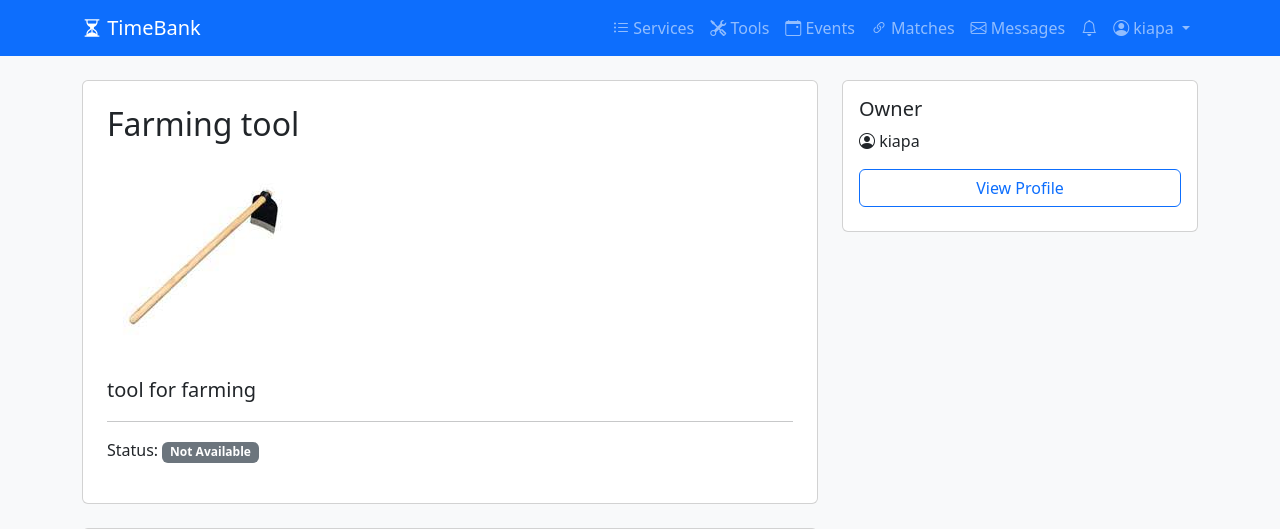
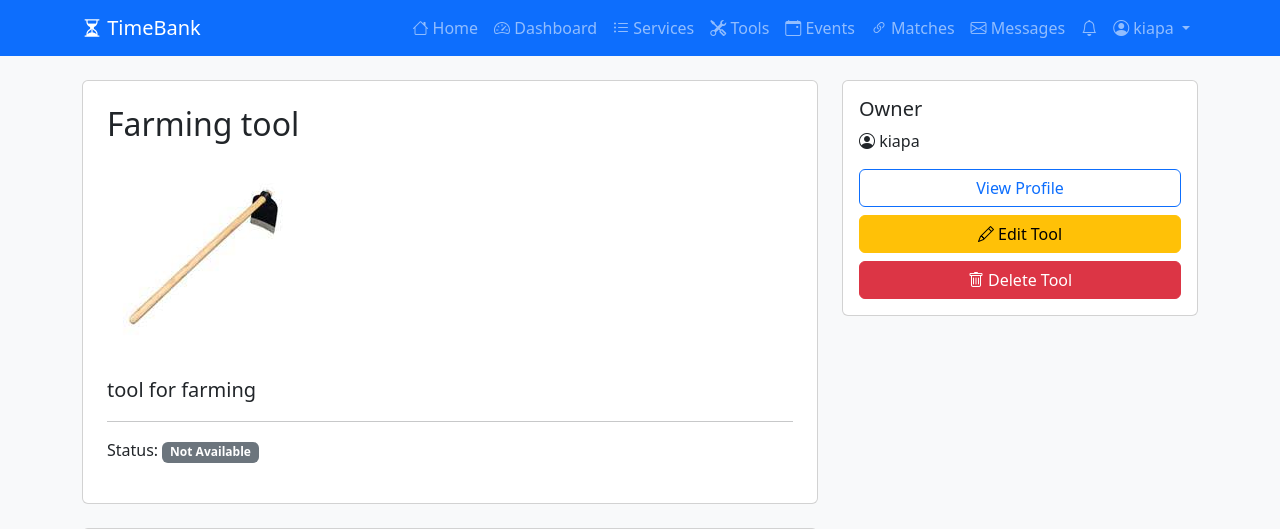
Before and after one commit to Kiapa/TimeBank, a Django app: page /tools/1/ in a window 1280 px wide. Shown: the top 529 px of the page. Run offline with Django 5.2, Linux system fonts and the light colour scheme; a user stored in the database is signed in; data comes from the database, SQL or seed files in the repository; both versions use the stored data as it was after the commit.

Commit message:
fixed notification issues

```diff
--- a/ResourceHub/myapp/templates/base.html
+++ b/ResourceHub/myapp/templates/base.html
@@ -29,6 +29,18 @@
             </button>
             <div class="collapse navbar-collapse" id="navbarNav">
                 <ul class="navbar-nav ms-auto">
+                    <li class="nav-item">
+                        <a class="nav-link" href="{% url 'home' %}">
+                            <i class="bi bi-house"></i> Home
+                        </a>
+                    </li>
+                    {% if user.is_authenticated %}
+                    <li class="nav-item">
+                        <a class="nav-link" href="{% url 'dashboard' %}">
+                            <i class="bi bi-speedometer2"></i> Dashboard
+                        </a>
+                    </li>
+                    {% endif %}
                     <li class="nav-item">
                         <a class="nav-link" href="{% url 'listing_browse' %}">
                             <i class="bi bi-list-ul"></i> Services
--- a/ResourceHub/myapp/templates/tools/detail.html
+++ b/ResourceHub/myapp/templates/tools/detail.html
@@ -46,8 +46,19 @@
                 <p class="text-muted small">{{ tool.owner.profile.location }}</p>
                 <a href="{% url 'view_profile' tool.owner.username %}" class="btn btn-outline-primary w-100 mb-2">View Profile</a>
 
-                {% if user.is_authenticated and user != tool.owner and tool.is_available %}
-                <a href="{% url 'tool_request_borrow' tool.pk %}" class="btn btn-success w-100">Request to Borrow</a>
+                {% if user == tool.owner %}
+                <!-- Owner actions -->
+                <a href="{% url 'tool_edit' tool.pk %}" class="btn btn-warning w-100 mb-2">
+                    <i class="bi bi-pencil"></i> Edit Tool
+                </a>
+                <a href="{% url 'tool_delete' tool.pk %}" class="btn btn-danger w-100">
+                    <i class="bi bi-trash"></i> Delete Tool
+                </a>
+                {% elif user.is_authenticated and tool.is_available %}
+                <!-- Borrow action for others -->
+                <a href="{% url 'tool_request_borrow' tool.pk %}" class="btn btn-success w-100">
+                    <i class="bi bi-box-arrow-right"></i> Request to Borrow
+                </a>
                 {% endif %}
             </div>
         </div>
--- a/ResourceHub/myapp/templates/tools/request_borrow.html
+++ b/ResourceHub/myapp/templates/tools/request_borrow.html
@@ -1,5 +1,5 @@
 {% extends 'base.html' %}
-{% block title %}Request to Borrow{{ endblock %}
+{% block title %}Request to Borrow{% endblock %}
 {% block content %}
 <div class="row justify-content-center">
     <div class="col-md-6">
--- a/ResourceHub/myapp/urls.py
+++ b/ResourceHub/myapp/urls.py
@@ -29,6 +29,8 @@ urlpatterns = [
     path('tools/', views.tool_browse, name='tool_browse'),
     path('tools/create/', views.tool_create, name='tool_create'),
     path('tools/<int:pk>/', views.tool_detail, name='tool_detail'),
+    path('tools/<int:pk>/edit/', views.tool_edit, name='tool_edit'),
+    path('tools/<int:pk>/delete/', views.tool_delete, name='tool_delete'),
     path('tools/<int:pk>/borrow/', views.tool_request_borrow, name='tool_request_borrow'),
     path('tools/borrows/', views.tool_manage_borrows, name='tool_manage_borrows'),
     path('tools/borrows/<int:pk>/approve/', views.tool_approve_borrow, name='tool_approve_borrow'),
@@ -55,4 +57,5 @@ urlpatterns = [
     path('messages/conversation/<int:conversation_pk>/request-credits/', views.request_credits, name='request_credits'),
     path('messages/credit/<int:message_pk>/respond/<str:action>/', views.respond_to_credit_request, name='respond_to_credit_request'),
     path('notifications/', views.notifications, name='notifications'),
+    path('notifications/borrow/<int:borrow_id>/respond/<str:action>/', views.respond_to_borrow_request, name='respond_to_borrow_request'),
 ]
--- a/ResourceHub/myapp/views.py
+++ b/ResourceHub/myapp/views.py
@@ -355,6 +355,46 @@ def tool_approve_borrow(request, pk):
         return redirect('tool_manage_borrows')
 
     return render(request, 'tools/approve_borrow.html', {'borrow': borrow})
+
+@login_required
+def tool_edit(request, pk):
+    """Edit a tool listing"""
+    tool = get_object_or_404(Tool, pk=pk, owner=request.user)
+
+    if request.method == 'POST':
+        form = ToolForm(request.POST, request.FILES, instance=tool)
+        if form.is_valid():
+            form.save()
+            messages.success(request, f'{tool.name} updated successfully!')
+            return redirect('tool_detail', pk=tool.pk)
+    else:
+        form = ToolForm(instance=tool)
+
+    context = {
+        'form': form,
+        'tool': tool,
+        'is_edit': True,
+    }
+    return render(request, 'tools/create.html', context)
+
+@login_required
+def tool_delete(request, pk):
+    """Delete a tool listing"""
+    tool = get_object_or_404(Tool, pk=pk, owner=request.user)
+
+    # Check if tool has active borrows
+    active_borrows = ToolBorrow.objects.filter(tool=tool, status='APPROVED').exists()
+    if active_borrows:
+        messages.error(request, 'Cannot delete tool with active borrows. Please wait until all borrows are completed.')
+        return redirect('tool_detail', pk=pk)
+
+    if request.method == 'POST':
+        tool_name = tool.name
+        tool.delete()
+        messages.success(request, f'{tool_name} has been deleted.')
+        return redirect('tool_browse')
+
+    return render(request, 'tools/delete.html', {'tool': tool})
 
 # ============== EVENTS ==============
 def event_browse(request):
@@ -822,16 +862,68 @@ def respond_to_credit_request(request, message_pk, action):
 
 @login_required
 def notifications(request):
-    """View all notifications"""
-    user_notifications = Notification.objects.filter(user=request.user)[:50]
+    """View all notifications and pending tool borrow requests"""
+    # Get notifications queryset (not sliced yet)
+    user_notifications = Notification.objects.filter(user=request.user)
 
     # Mark all as read if requested
     if request.GET.get('mark_read'):
         user_notifications.update(is_read=True)
         return redirect('notifications')
 
+    # Get pending tool borrow requests where user is the tool owner
+    pending_borrow_requests = ToolBorrow.objects.filter(
+        tool__owner=request.user,
+        status='PENDING'
+    ).select_related('borrower', 'tool')
+
+    # Get unread count before slicing
+    unread_count = user_notifications.filter(is_read=False).count()
+
     context = {
-        'notifications': user_notifications,
-        'unread_count': user_notifications.filter(is_read=False).count(),
+        'notifications': user_notifications[:50],  # Now slice after filtering
+        'pending_borrow_requests': pending_borrow_requests,
+        'unread_count': unread_count,
     }
     return render(request, 'messages/notifications.html', context)
+
+@login_required
+def respond_to_borrow_request(request, borrow_id, action):
+    """Accept or decline a tool borrow request"""
+    borrow_request = get_object_or_404(ToolBorrow, pk=borrow_id, tool__owner=request.user)
+
+    if borrow_request.status != 'PENDING':
+        messages.error(request, 'This request has already been processed.')
+        return redirect('notifications')
+
+    if action == 'accept':
+        borrow_request.status = 'APPROVED'
+        borrow_request.tool.is_available = False
+        borrow_request.tool.save()
+        borrow_request.save()
+
+        # Create notification for borrower
+        Notification.objects.create(
+            user=borrow_request.borrower,
+            notification_type='TOOL_APPROVED',
+            message=f"{request.user.username} approved your request to borrow {borrow_request.tool.name}",
+            link=f"/tools/{borrow_request.tool.pk}/"
+        )
+
+        messages.success(request, f'Approved! {borrow_request.tool.name} is now marked as unavailable.')
+
+    elif action == 'decline':
+        borrow_request.status = 'REJECTED'
+        borrow_request.save()
+
+        # Create notification for borrower
+        Notification.objects.create(
+            user=borrow_request.borrower,
+            notification_type='TOOL_APPROVED',
+            message=f"{request.user.username} declined your request to borrow {borrow_request.tool.name}",
+            link=f"/tools/{borrow_request.tool.pk}/"
+        )
+
+        messages.info(request, 'Request declined.')
+
+    return redirect('notifications')
```
Also changed, not shown: ResourceHub/myapp/templates/messages/notifications.html (+67 -3 lines), ResourceHub/myapp/templates/tools/create.html (+16 -4 lines), ResourceHub/myapp/templates/tools/delete.html (added, +52 -0 lines), ResourceHub/db.sqlite3, ResourceHub/media/tools/combohoe.jpeg (added).
